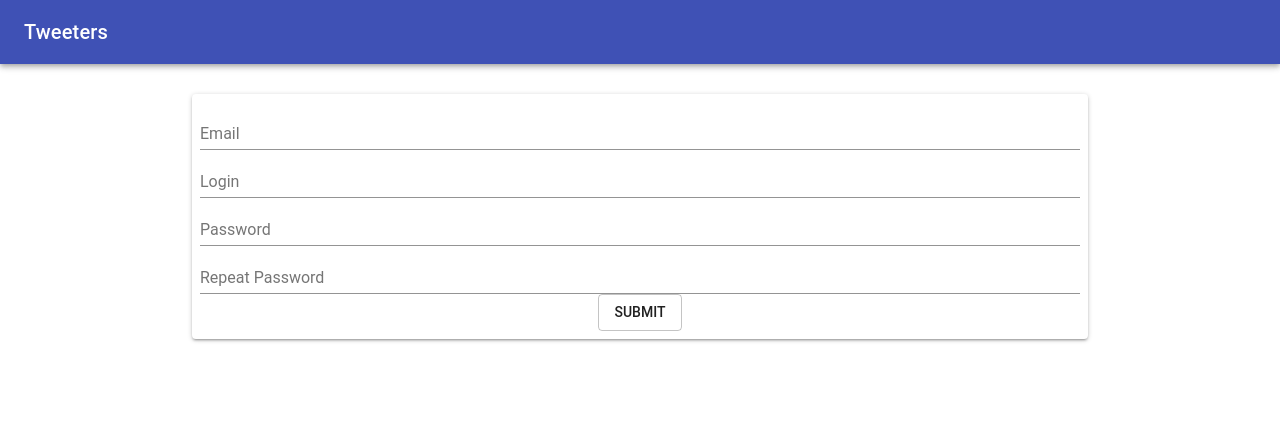
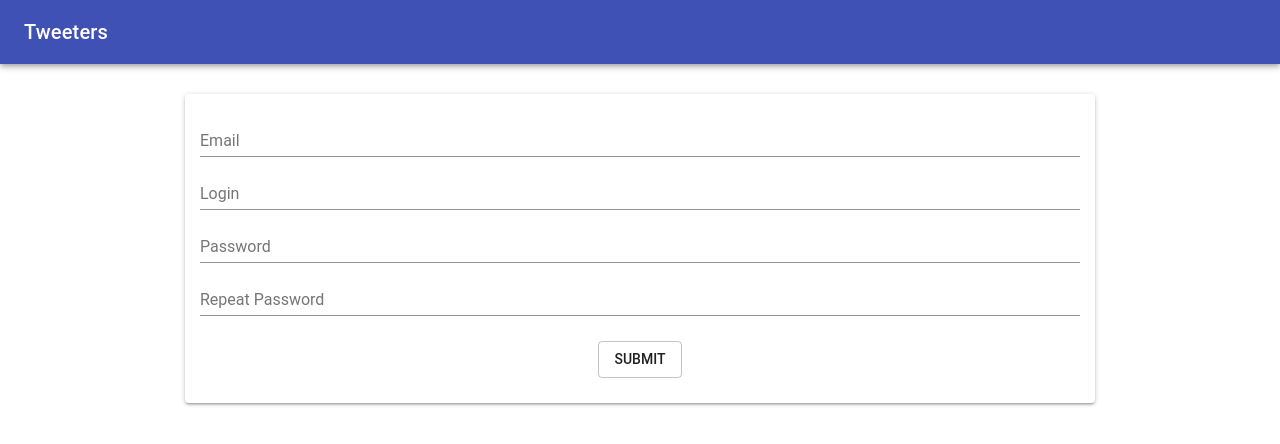
Before and after one commit to CurbYourStrangeness/twitter-clone, a React (Create React App) app in the folder client/: page /register in a window 1280 px wide. Shown: the top 444 px of the page. Built offline with nearby package versions, Linux system fonts and the light colour scheme; the HTML template or start-up script is replaced by a standard one.

Commit message:
handled padding around the submit button

```diff
--- a/client/src/components/Auth/Register.js
+++ b/client/src/components/Auth/Register.js
@@ -6,10 +6,13 @@ import { withStyles } from '@material-ui/core/styles'
 
 const styles = {
    textField: {
-   width: '100%'
+   width: '100%',
+   marginBottom: 5
  },
  btnBlock: {
-  textAlign: 'center'
+  textAlign: 'center',
+  marginBottom: 10,
+  marginTop: 20
  }
 }
 
@@ -25,12 +28,11 @@ class Register extends Component {
     }
   }
 
-
    render() {
     const { classes } = this.props;
 
     return (
-      <Paper style={{ padding: 8 }}>
+      <Paper style={{ padding: 15 }}>
        <form>
          <TextField
              type="email"
```
